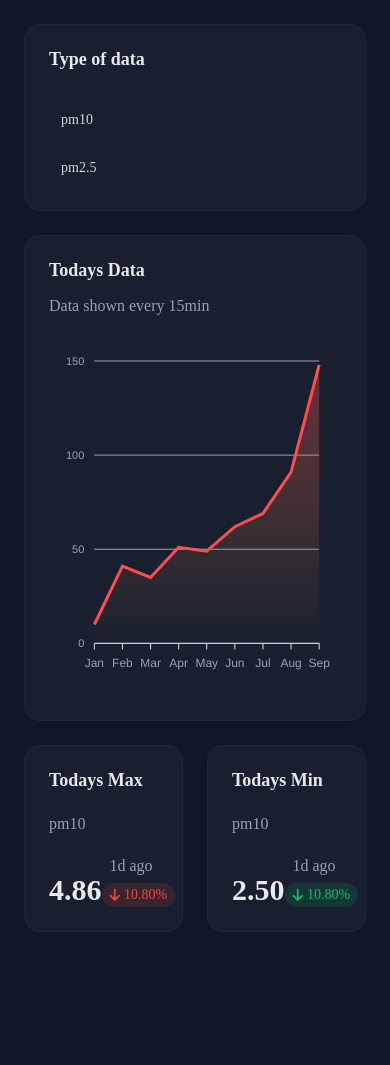
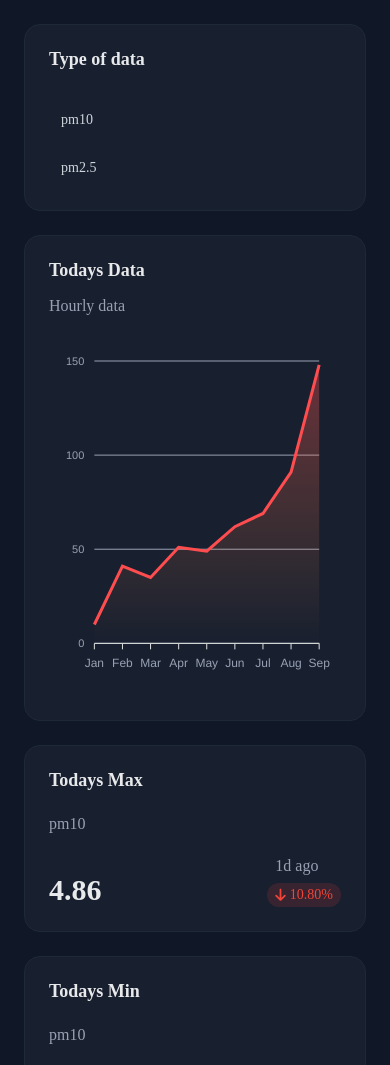
Before and after one commit to PollutionVisualizationApp/PollutionApp, a website: page dashboard.html in a window 390 px wide. Shown: the top 1065 px of the page. Before the commit the page ends 956 px from the top, so only its background shows below. Drawn offline with nearby package versions, Linux system fonts and the light colour scheme; a web font is replaced by a local one.

Commit message:
minimal changes

```diff
--- a/dashboard.html
+++ b/dashboard.html
@@ -39,7 +39,7 @@
         <div class="plotContainer">
             <div class="plotCard card">
                  <h3>Todays Data</h3>
-                 <p class="subHead">Data shown every 15min</p>
+                 <p class="subHead">Hourly data</p>
                 <div id="chart"></div>
             </div>
             <div class="card minMax">
--- a/scripts/mainchart.js
+++ b/scripts/mainchart.js
@@ -3,7 +3,8 @@ window.addEventListener('load', function () {
     series: [{
       name: "pm10",
       data: [10, 41, 35, 51, 49, 62, 69, 91, 148]
-    }],
+    }
+],
     chart: {
       height: 350,
       type: 'area',
@@ -11,7 +12,7 @@ window.addEventListener('load', function () {
       toolbar: { show: false },
       foreColor: '#98a2b3'
     },
-    colors: ['#ff4d4f'],
+    colors: ['#ff4d4f', "blue"],
     dataLabels: { enabled: false },
     stroke: {
       curve: 'straight',
--- a/style/dashboardStyle.css
+++ b/style/dashboardStyle.css
@@ -141,7 +141,10 @@ h1, h2, h3{
     .plotContainer {
         grid-column: 1 / 13;
     }
-}
-@media screen and (max-width: 340px) {
 
 }
+@media screen and (max-width: 420px) {
+    .minMax{
+            grid-column: 1/3;
+        }
+}
```
